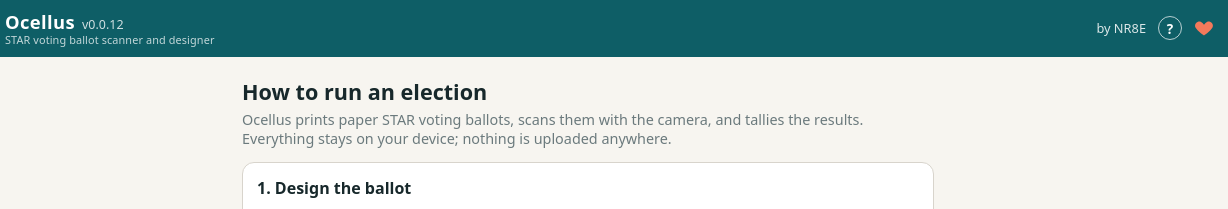
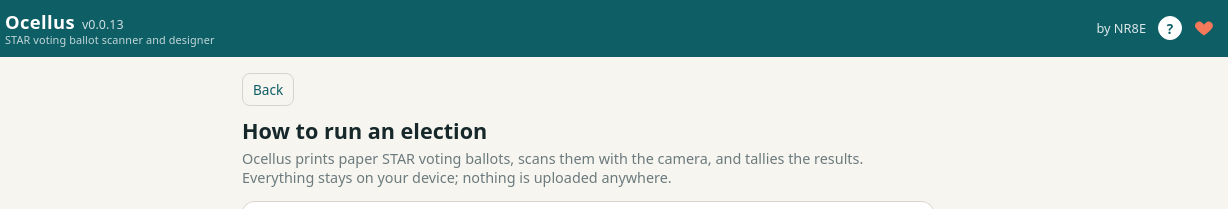
Before and after one commit to EvanBoyar/ocellus, a website with bundled scripts: page index.html in a window 1280 px wide. Both pictures are taken after a click on the link "How to run an election". Shown: the top 209 px of the page, 52-1280 px from the left. Built offline with nearby package versions, Linux system fonts and the light colour scheme.

Commit message:
v0.0.13: help button toggle with back navigation, icon cache busting
The header ? button shows an active state while help is open,
tapping it again returns to the previous screen, and the help page
carries its own Back button to the same place. Icon URLs in the
manifest and page head carry a version query so browser icon caches
cannot pin an outdated home screen icon across icon updates.

```diff
--- a/css/style.css
+++ b/css/style.css
@@ -72,6 +72,11 @@ html, body {
   font-weight: 700;
 }
 .help-btn:hover { background: rgba(255, 255, 255, 0.15); }
+.help-btn.active {
+  background: #fff;
+  color: var(--teal);
+  border-color: #fff;
+}
 
 .screen {
   max-width: 720px;
--- a/index.html
+++ b/index.html
@@ -6,8 +6,8 @@
 <meta name="theme-color" content="#0E5E66">
 <title>Ocellus</title>
 <link rel="manifest" href="manifest.webmanifest">
-<link rel="icon" href="icons/favicon.svg" type="image/svg+xml">
-<link rel="apple-touch-icon" href="icons/icon-192.png">
+<link rel="icon" href="icons/favicon.svg?v=4" type="image/svg+xml">
+<link rel="apple-touch-icon" href="icons/icon-192.png?v=4">
 <link rel="stylesheet" href="css/style.css">
 <script src="js/vendor/jsQR.js"></script>
 </head>
--- a/js/app.js
+++ b/js/app.js
@@ -21,6 +21,18 @@ if ('serviceWorker' in navigator) {
 
 const screenEl = document.getElementById('screen');
 let teardown = null;
+
+// The help screen remembers where you came from: the ? button
+// toggles (tap again to leave), and the Back button on the screen
+// returns to the same place.
+const helpBtn = document.querySelector('.help-btn');
+let helpReturnHash = '#/';
+helpBtn.addEventListener('click', (ev) => {
+  if ((location.hash || '#/').replace(/^#\//, '').split('/')[0] === 'help') {
+    ev.preventDefault();
+    location.hash = helpReturnHash;
+  }
+});
 
 // Loads everything a per-election screen needs and keeps it saved.
 async function loadCtx(id) {
@@ -85,12 +97,16 @@ async function route() {
   const hash = location.hash || '#/';
   const parts = hash.replace(/^#\//, '').split('/').filter(Boolean);
 
+  const onHelp = parts[0] === 'help';
+  helpBtn.classList.toggle('active', onHelp);
+  if (!onHelp) helpReturnHash = hash;
+
   if (parts.length === 0) {
     renderHome(screenEl);
     return;
   }
-  if (parts[0] === 'help') {
-    renderHelp(screenEl);
+  if (onHelp) {
+    renderHelp(screenEl, () => { location.hash = helpReturnHash; });
     return;
   }
   if (parts[0] === 'e' && parts[1]) {
--- a/js/ui/help.js
+++ b/js/ui/help.js
@@ -9,8 +9,11 @@ function card(title, ...body) {
   );
 }
 
-export function renderHelp(root) {
+export function renderHelp(root, goBack) {
   root.append(
+    el('div', { style: 'margin-top: 6px;' },
+      el('button', { class: 'btn-quiet btn-small', onclick: goBack }, 'Back'),
+    ),
     el('h1', {}, 'How to run an election'),
     el('p', { class: 'sub' },
       'Ocellus prints paper STAR voting ballots, scans them with the camera, and tallies the results. '
--- a/js/version.js
+++ b/js/version.js
@@ -1 +1 @@
-export const APP_VERSION = '0.0.12';
+export const APP_VERSION = '0.0.13';
--- a/package.json
+++ b/package.json
@@ -1,6 +1,6 @@
 {
   "name": "ocellus",
-  "version": "0.0.12",
+  "version": "0.0.13",
   "description": "STAR voting ballot generator, scanner, and tabulator for small clubs and organizations.",
   "private": true,
   "scripts": {
--- a/sw.js
+++ b/sw.js
@@ -1,6 +1,6 @@
 // Offline cache for the app shell. Bump the version whenever any
 // shipped file changes so clients pick up updates.
-const CACHE = 'ocellus-v0.0.12';
+const CACHE = 'ocellus-v0.0.13';
 
 const SHELL = [
   '.',
```
Also changed, not shown: manifest.webmanifest.
